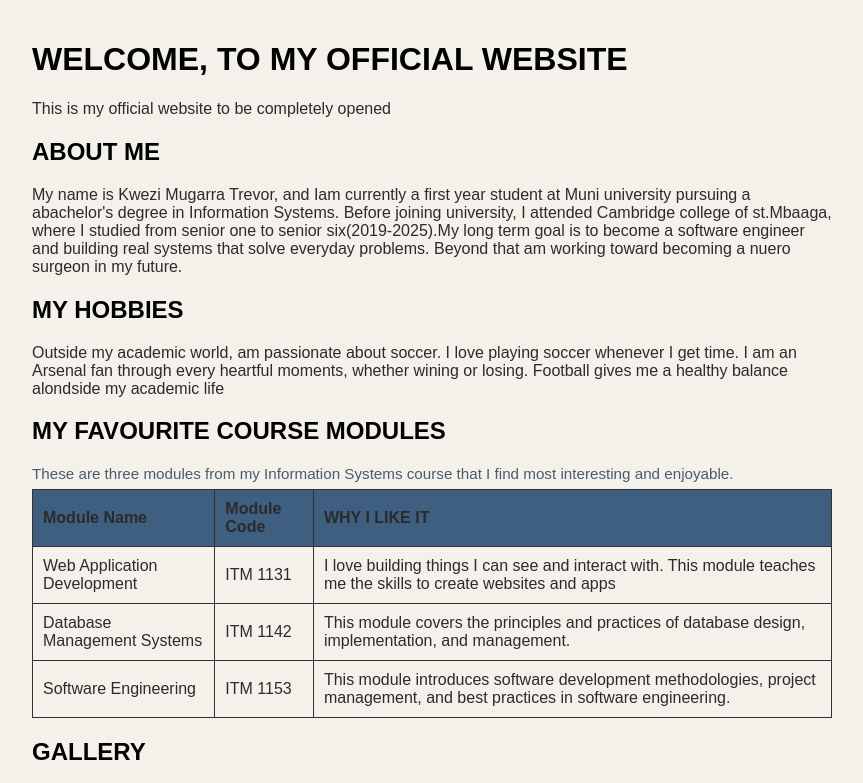
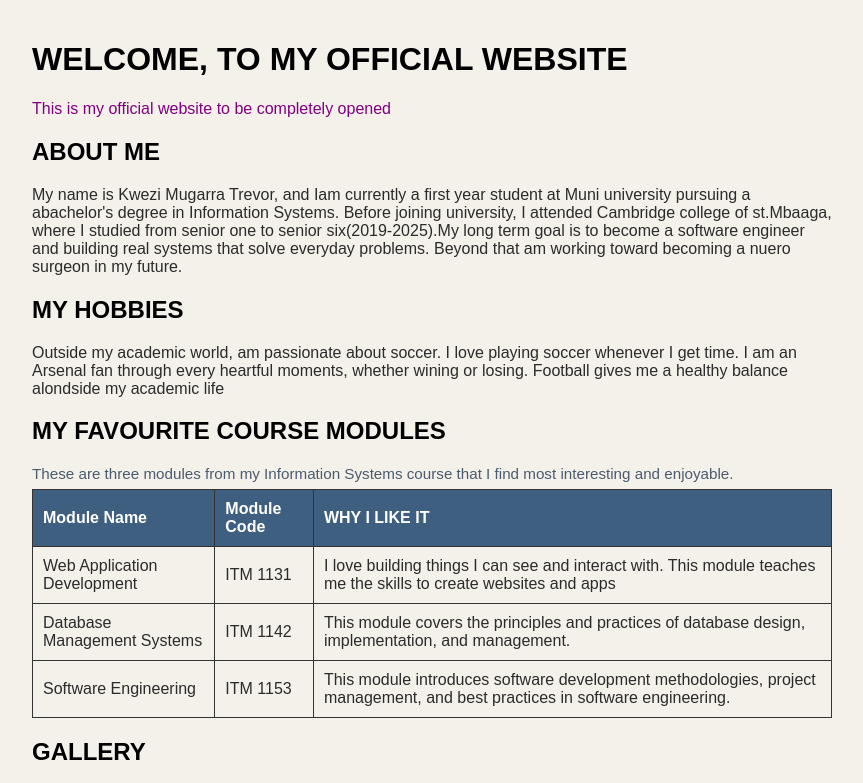
Before and after one commit to kweziMugarra-Trevor/itm1131-portfolio, a plain HTML site: page INDEX.html in a window 1280 px wide. Shown: the top 783 px of the page, without its empty margins (208-1071 px from the left). Drawn offline with Linux system fonts and the light colour scheme.

Commit message:
The CCS color fix and the header/p structure

```diff
--- a/INDEX.html
+++ b/INDEX.html
@@ -3,7 +3,7 @@
     <head>
         <meta charset="UTF-8">
         <meta name="viewport" content="width=device-width, initial-scale=1.0">
-        <title>TESLA WEBSITE</title>
+        <title>KWEZI MUGARRA TREVOR WEBSITE</title>
         <style>
             table {
                 border-collapse: collapse;
@@ -18,7 +18,7 @@
 
             thead {
                 background-color: #3e5f80;
-                color: sky white;
+                color: white;
             }
 
             body {
@@ -53,8 +53,10 @@
     </head>
     <body>
         <main>
-            <H1>WELCOME, TO MY OFFICIAL WEBSITE</H1>
-        <P><header>This is my official website to be completely opened</header></P>
+            <header>
+            <h1>WELCOME, TO MY OFFICIAL WEBSITE</h1>
+        <P>This is my official website to be completely opened</P>
+            </header>
             <section><h2>ABOUT ME</h2>
          My name is Kwezi Mugarra Trevor, and Iam currently a first year student at Muni university pursuing a abachelor's
          degree in Information Systems. Before joining university, I attended Cambridge college of st.Mbaaga, where I
```
